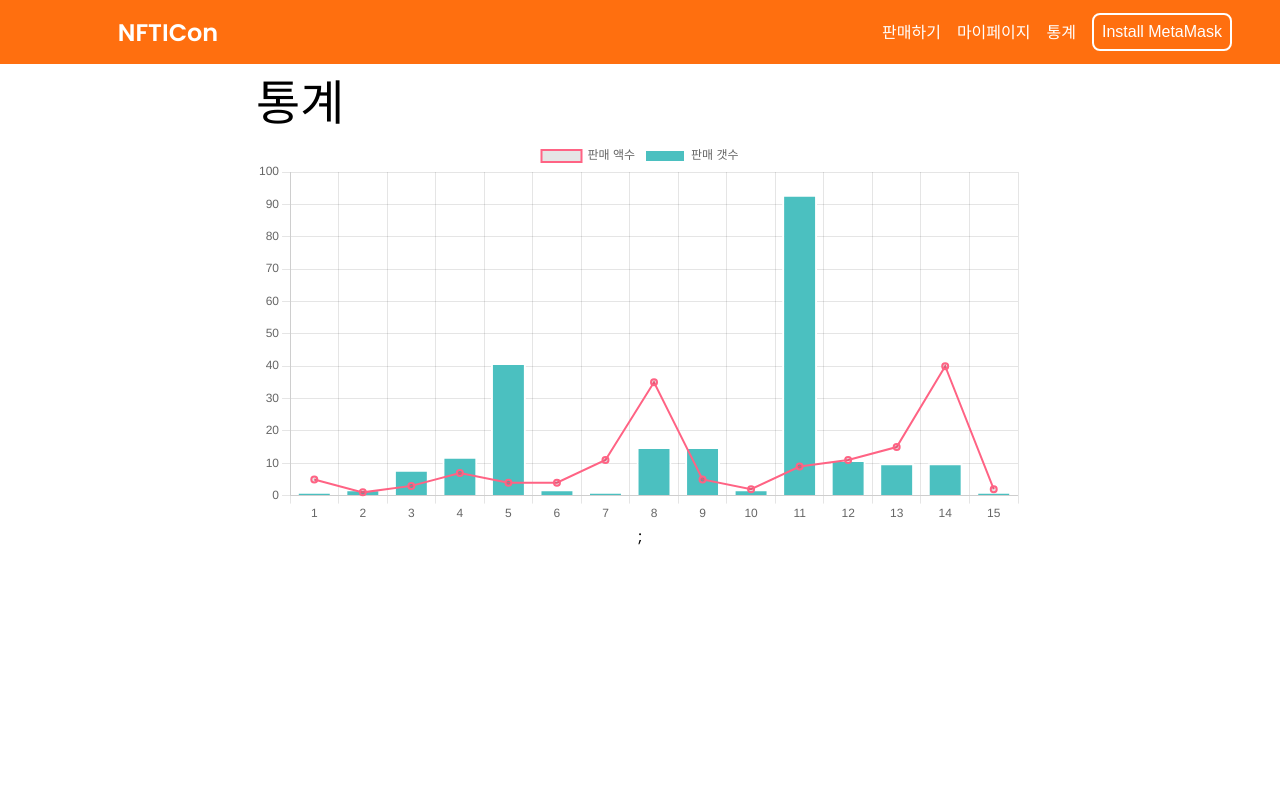
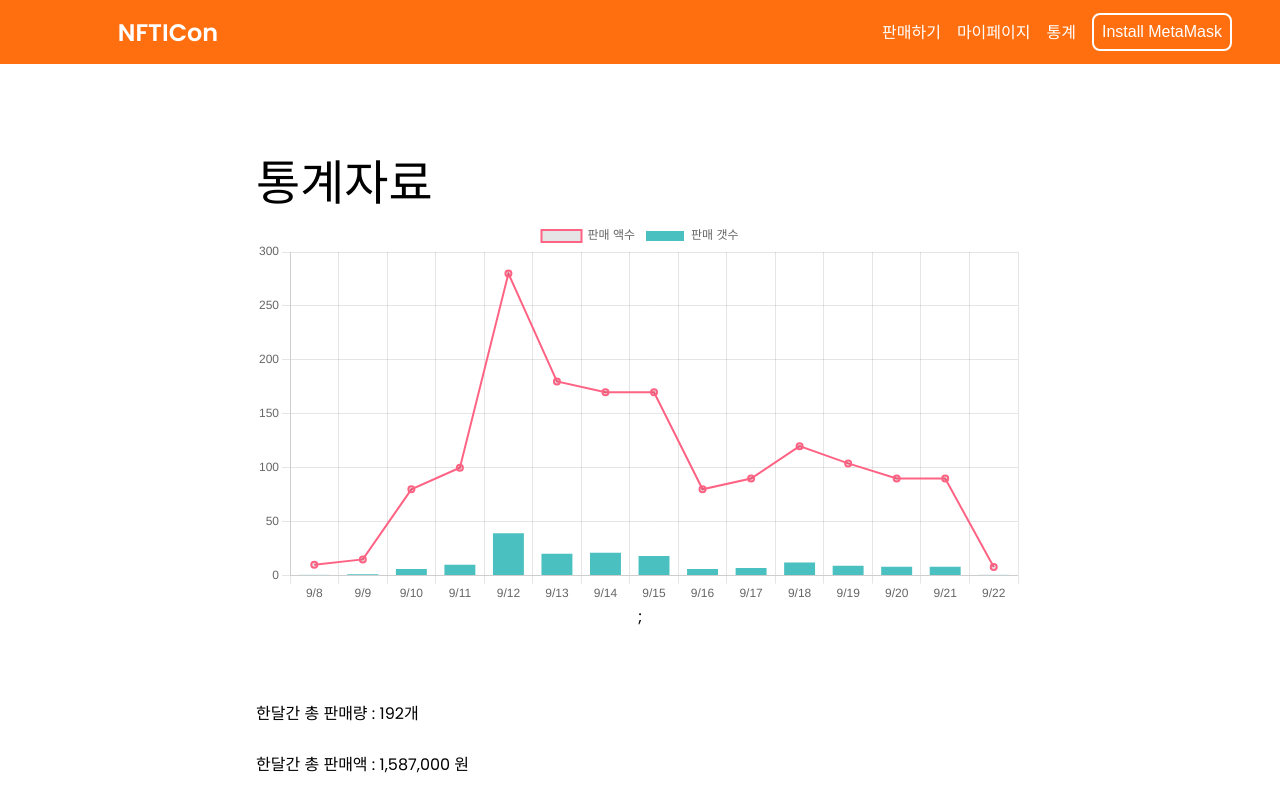
Before and after one commit to pp449/nftcon, a React (Vite) app: page /chart in a window 1280 px wide. Built offline with nearby package versions, Linux system fonts and the light colour scheme; no server answers.

Commit message:
fix build error

```diff
--- a/src/hooks/useMint.ts
+++ b/src/hooks/useMint.ts
@@ -52,6 +52,7 @@ const useMint = (inputData: NFTInputData) => {
 			retry: false,
 			onSuccess: async (data) => {
 				setTimeout(async () => {
+					if (!data) return;
 					const res = await axios.get(
 						`https://api.luniverse.io/svc/v2/nft/contracts/${Config.CONTRACT_ID}/tokens/${data.data.data.token.id}`,
 						{
--- a/src/pages/ChartPage.tsx
+++ b/src/pages/ChartPage.tsx
@@ -11,7 +11,7 @@ import {
 	LineController,
 	BarController,
 } from 'chart.js';
-import { Chart } from 'react-chartjs-2';
+import { Line } from 'react-chartjs-2';
 import styled from 'styled-components';
 
 ChartJS.register(
@@ -26,7 +26,27 @@ ChartJS.register(
 	BarController
 );
 
-const labels = [1, 2, 3, 4, 5, 6, 7, 8, 9, 10, 11, 12, 13, 14, 15];
+const labels = [
+	'9/8',
+	'9/9',
+	'9/10',
+	'9/11',
+	'9/12',
+	'9/13',
+	'9/14',
+	'9/15',
+	'9/16',
+	'9/17',
+	'9/18',
+	'9/19',
+	'9/20',
+	'9/21',
+	'9/22',
+];
+
+function numberWithCommas(x: number) {
+	return x.toString().replace(/\B(?=(\d{3})+(?!\d))/g, ',');
+}
 
 export const data = {
 	labels,
@@ -37,13 +57,13 @@ export const data = {
 			borderColor: 'rgb(255, 99, 132)',
 			borderWidth: 2,
 			fill: false,
-			data: [5, 1, 3, 7, 4, 4, 11, 35, 5, 2, 9, 11, 15, 40, 2],
+			data: [10, 15, 80, 100, 280, 180, 170, 170, 80, 90, 120, 104, 90, 90, 8],
 		},
 		{
 			type: 'bar' as const,
 			label: '판매 갯수',
 			backgroundColor: 'rgb(75, 192, 192)',
-			data: [1, 2, 8, 12, 41, 2, 1, 15, 15, 2, 93, 11, 10, 10, 1],
+			data: [1, 2, 8, 12, 41, 22, 23, 20, 8, 9, 14, 11, 10, 10, 1],
 			borderColor: 'white',
 			borderWidth: 2,
 		},
@@ -53,10 +73,18 @@ export const data = {
 const ChartPage = () => {
 	return (
 		<Container>
-			<Title>통계</Title>
+			<Title>통계자료</Title>
 			<Wrapper>
-				<Chart type="bar" data={data} />;
+				<Line type="bar" data={data} />;
 			</Wrapper>
+			한달간 총 판매량 : {1 + 2 + 8 + 12 + 41 + 22 + 23 + 20 + 8 + 9 + 14 + 11 + 10 + 10 + 1}개{' '}
+			<br />
+			<br />
+			한달간 총 판매액 :{' '}
+			{numberWithCommas(
+				(10 + 15 + 80 + 100 + 280 + 180 + 170 + 170 + 80 + 90 + 120 + 104 + 90 + 90 + 8) * 1000
+			)}{' '}
+			원
 		</Container>
 	);
 };
@@ -65,6 +93,7 @@ export default ChartPage;
 
 const Container = styled.div`
 	margin: 0 auto;
+	margin-top: 5rem;
 `;
 
 const Wrapper = styled.div`
```
